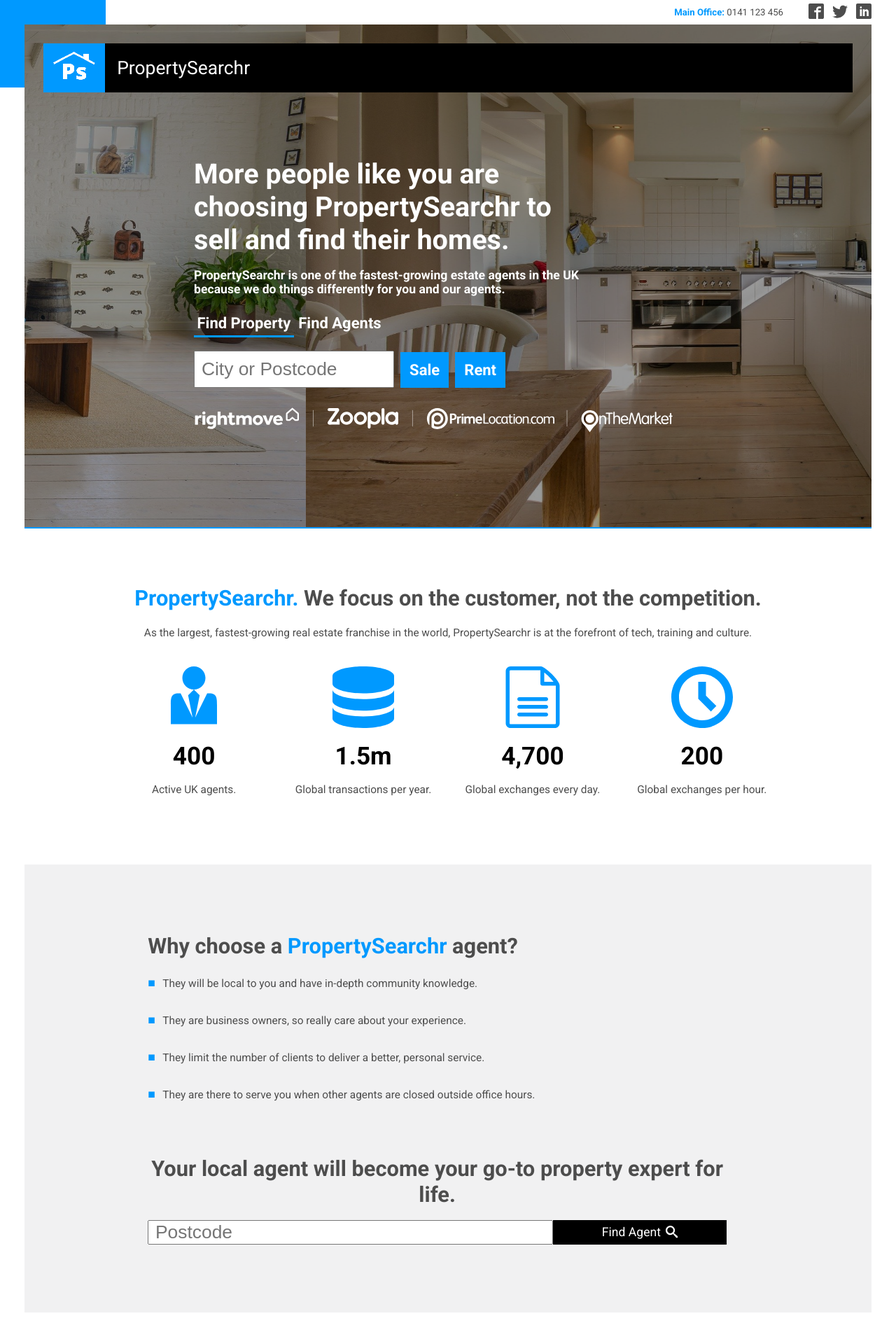
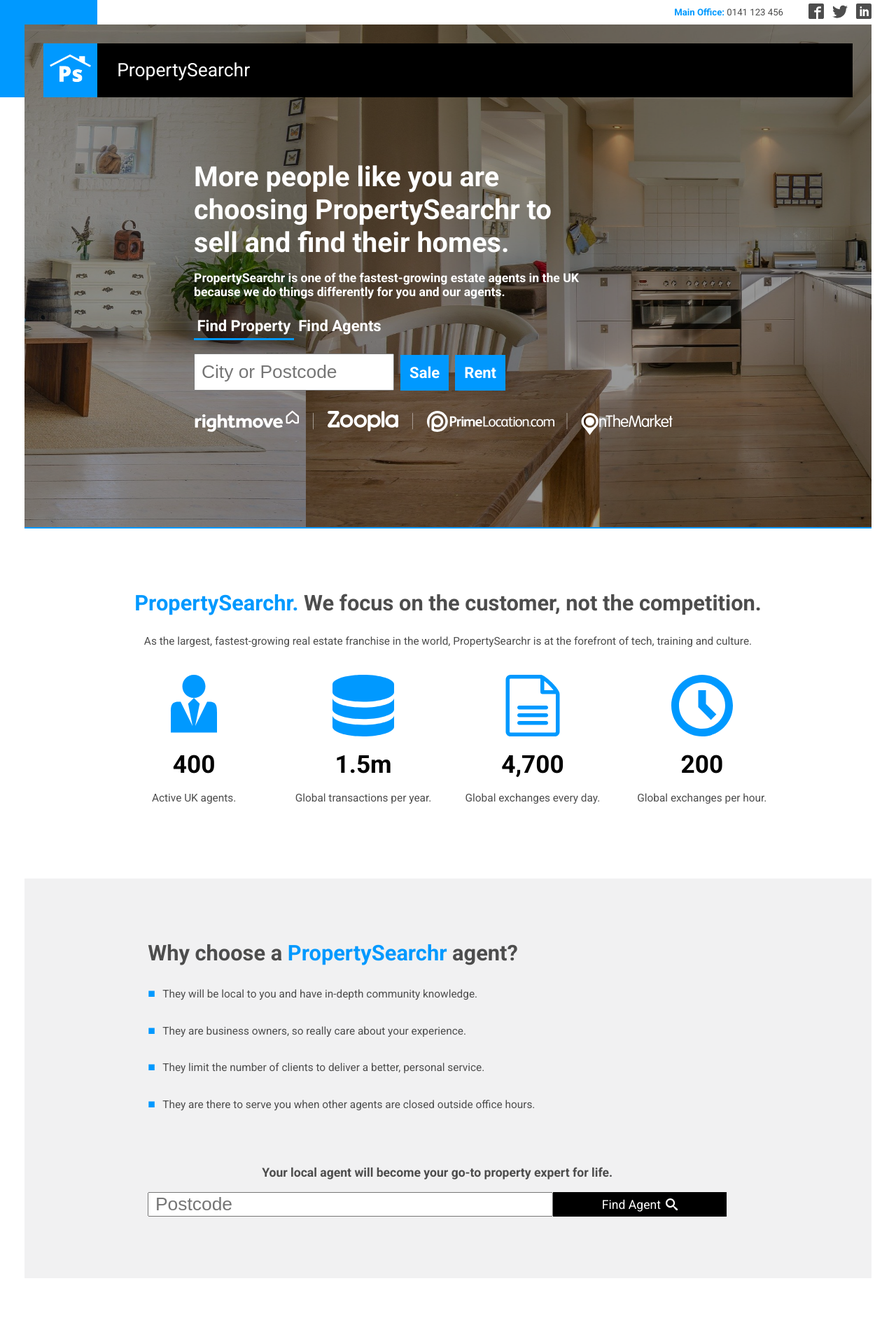
Before and after one commit to Xnanga/PropertySearchr, a website: page index.html in a window 1280 px wide. Shown: the top 1900 px of the page at 70% size. Drawn offline with Linux system fonts and the light colour scheme.

Commit message:
Favicon & mobile browser themed added, tweaked media queries.

```diff
--- a/index.html
+++ b/index.html
@@ -1,10 +1,37 @@
+<!--
+Issues
+========
+
+1. Logo in nav looks pixelated on mobile. X
+1.1. Favicon needs added. X
+1.2. Mobile browser theme needs added. X
+2. Size of homepage header changes when typing in postcode searcher. ---
+3. Our people section looks cramped on mobile. X
+4. Our people section button does not return to original size after pressed. X
+5. Property slider buttons do not work on mobile.
+6. Circles for selecting testimonials are too small on all devices.
+7. Images need set dimensions.
+8. Jpegs need replaced with Webps.
+
+
+-->
+
 <!DOCTYPE html>
 
 <html lang="en">
   <head>
     <meta charset="utf-8" />
     <link rel="icon" type="image/png" href="#" />
-    <meta name="viewport" content="width=device-width, initial-scale=1.0" />
+    <!--<meta name="viewport" content="width=device-width, initial-scale=1.0" />-->
+    <meta
+      name="viewport"
+      content="width=device-width, initial-scale=1.0, minimum-scale=1.0, maximum-scale=1.0"
+    />
+    <link rel="apple-touch-icon" sizes="180x180" href="/apple-touch-icon.png" />
+    <link rel="icon" type="image/png" sizes="32x32" href="/favicon-32x32.png" />
+    <link rel="icon" type="image/png" sizes="16x16" href="/favicon-16x16.png" />
+    <link rel="manifest" href="/site.webmanifest" />
+    <meta name="theme-color" content="#0099ff" />
 
     <title>Buy Property Online UK | PropertySearchr</title>
     <meta name="description" content="Property Searchr" />
@@ -38,7 +65,7 @@
         <nav class="nav">
           <div class="nav__branding-logo">
             <img
-              src="images/homepage/logo-small.png"
+              src="images/homepage/logo.png"
               alt="PropertySearchr Logo"
               class="nav__branding-logo-img"
             />
@@ -206,7 +233,7 @@
             />
           </div>
         </div>
-        <section class="small-section highlights-section">
+        <section class="section highlights-section">
           <div class="highlights-section__container">
             <div class="highlights-section__text-content">
               <h2 class="h2-header">
@@ -261,7 +288,7 @@
             </div>
           </div>
         </section>
-        <section class="large-section people-section">
+        <section class="section people-section">
           <div class="people-section__content">
             <h2 class="h2-header">
               Why choose a
@@ -286,7 +313,7 @@
             </ul>
 
             <div class="people-section__search">
-              <h2 class="h2-header margin-bottom-small">
+              <h3 class="h3-header margin-bottom-small">
                 Your local agent will become your go-to property expert for
                 life.
               </h2>
@@ -311,7 +338,7 @@
             class="people-section__image"
           />
         </section>
-        <section class="small-section about-section">
+        <section class="section about-section">
           <div class="about-section__container">
             <h2 class="h2-header">
               About <span class="blue-text">PropertySearchr</span>
@@ -341,7 +368,7 @@
             <button class="btn-cyan">Why Choose PropertySearchr?</button>
           </div>
         </section>
-        <section class="large-section properties-section">
+        <section class="section properties-section">
           <div class="properties-section__container">
             <h2 class="h2-header">
               Recent <span class="blue-text">Properties</span>
@@ -1011,7 +1038,7 @@
             </div>
           </div>
         </section>
-        <section class="large-section join-us-section">
+        <section class="section join-us-section">
           <div class="join-us-section__container">
             <div class="join-us-grid">
               <div class="join-us-grid__join-message">
@@ -1036,7 +1063,7 @@
             </div>
           </div>
         </section>
-        <section class="small-section testimonials-section">
+        <section class="section testimonials-section">
           <div class="testimonials-section__container">
             <div class="testimonials-slider">
               <div class="testimonials-slider__box">
--- a/sass/_base.scss
+++ b/sass/_base.scss
@@ -91,11 +91,17 @@
 h2 {
   font-size: 3.5rem;
   color: var(--secondary-color-grey);
-  margin-bottom: 1rem;
+  margin-bottom: 1.5rem;
 
   @media only screen and (max-width: $bp-small) {
     font-size: 3rem;
   }
+}
+
+h3 {
+  font-size: 2rem;
+  color: var(--secondary-color-grey);
+  margin-bottom: 1rem;
 }
 
 p {
--- a/sass/_components.scss
+++ b/sass/_components.scss
@@ -43,18 +43,20 @@
     &-logo {
       @include flexCentering;
 
+      height: 100%;
+      width: 8.8rem;
+
+      padding: 0.5rem;
+
       grid-column: 1 / 2;
 
       background-color: var(--primary-color-cyan);
-      width: 100%;
-      height: 100%;
 
       cursor: pointer;
 
       &-img {
-        display: inline-block;
-
-        object-fit: contain;
+        width: 100%;
+        height: 100%;
       }
     }
 
@@ -228,8 +230,8 @@
   position: absolute;
   top: 0;
   left: 0;
-  width: 17.18rem;
-  height: 14.18rem;
+  width: 15.8rem;
+  height: 15.8rem;
   background-color: var(--primary-color-cyan);
 }
 
@@ -334,10 +336,6 @@
     font-size: 2rem;
 
     width: 30%;
-
-    &:hover {
-      transform: scale(1.1);
-    }
 
     &:active {
       transform: scale(0.95);
@@ -769,10 +767,13 @@
   font-size: 1.75rem;
 
   @media only screen and (max-width: $bp-small) {
-    line-height: 2;
+    line-height: 1.5;
   }
 
   &__item {
+    @media only screen and (max-width: $bp-small) {
+      padding: 1rem 0;
+    }
   }
 }
 
--- a/sass/_layout.scss
+++ b/sass/_layout.scss
@@ -6,27 +6,22 @@
   position: relative;
 }
 
-.small-section {
+.section {
   display: flex;
   flex-direction: column;
   justify-content: center;
 
-  padding: 5rem 0;
-  min-height: 60vh;
+  padding: 10rem 0;
 
-  transition: all 0.3s;
-}
+  transition: all 0.4s;
 
-.large-section {
-  display: flex;
-  flex-direction: column;
-  justify-content: center;
+  @media only screen and (max-width: $bp-large) {
+    padding: 5rem 0;
+  }
 
-  padding: 5rem 0;
-
-  min-height: 80vh;
-
-  transition: all 0.5s;
+  @media only screen and (max-width: $bp-smallest) {
+    padding: 3.5rem 0;
+  }
 }
 
 .highlights-section {
@@ -84,7 +79,6 @@
   background-color: var(--secondary-color-offwhite);
   display: flex;
   flex-direction: column;
-  justify-content: center;
 
   overflow: hidden;
 
@@ -92,7 +86,7 @@
     position: static;
     z-index: 10;
 
-    height: 80%;
+    height: 100%;
 
     display: flex;
     flex-direction: column;
@@ -108,7 +102,7 @@
     }
 
     @media only screen and (max-width: $bp-small) {
-      padding: 0 6rem;
+      padding: 0 3rem;
     }
   }
 
```
Also changed, not shown: SVG/logo.svg (added), android-chrome-192x192.png (added), android-chrome-512x512.png (added), apple-touch-icon.png (added), css/style.css, favicon-16x16.png (added), favicon-32x32.png (added), favicon.ico (added), site.webmanifest (added).
